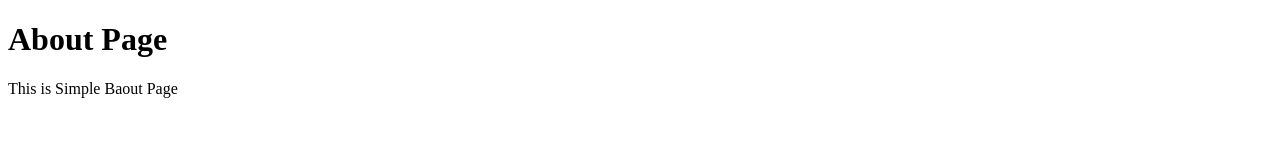
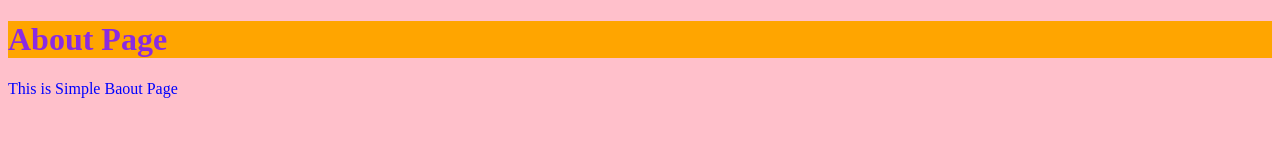
Before and after one commit to Dhruv-32-6/Testing, a plain HTML site: page About.html in a window 1280 px wide. Drawn offline with Linux system fonts and the light colour scheme.

Commit message:
Just Changes in About.html

```diff
--- a/About.html
+++ b/About.html
@@ -4,6 +4,16 @@
     <meta charset="UTF-8">
     <meta name="viewport" content="width=device-width, initial-scale=1.0">
     <title>Document</title>
+    <style>
+        body {
+            background-color: pink;
+            color:blue;
+        }
+        h1{
+            background-color: orange;
+            color:blueviolet;
+        }
+    </style>
 </head>
 <body>
     <h1>About Page</h1>
```
